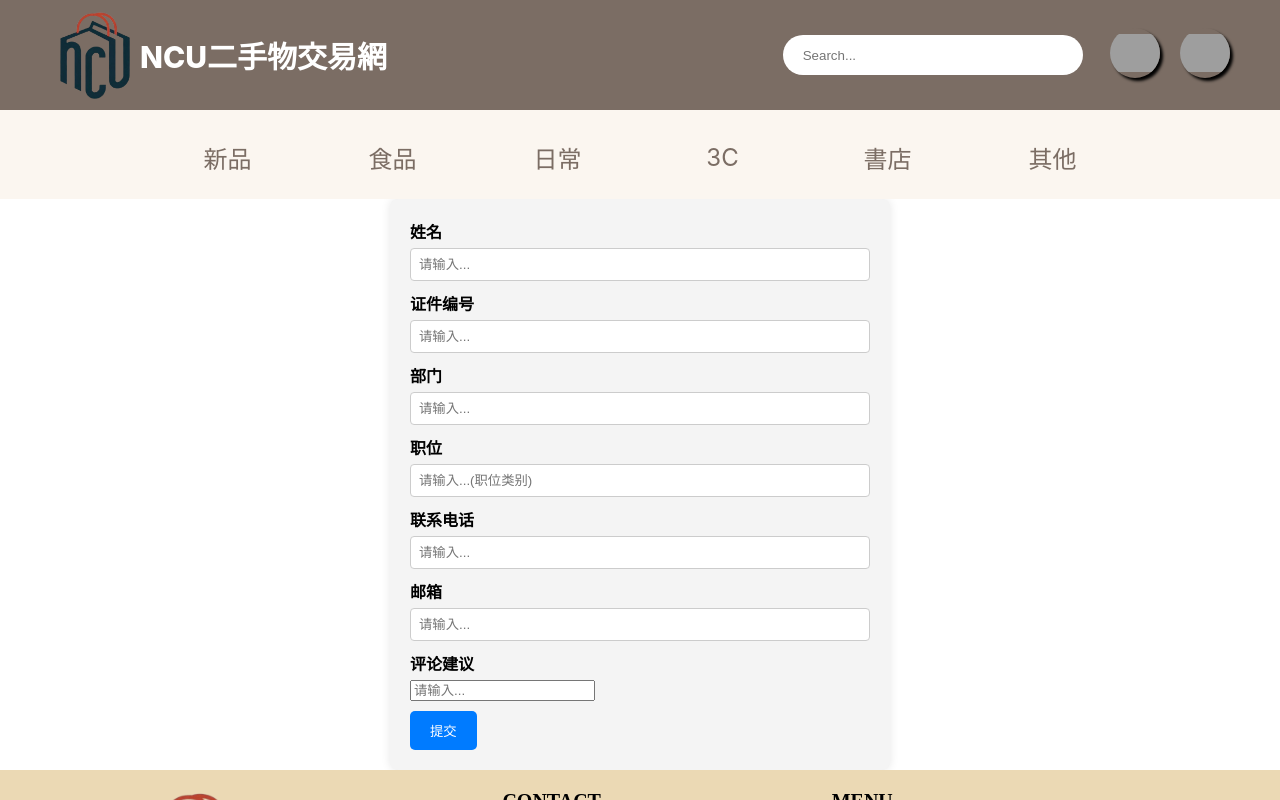
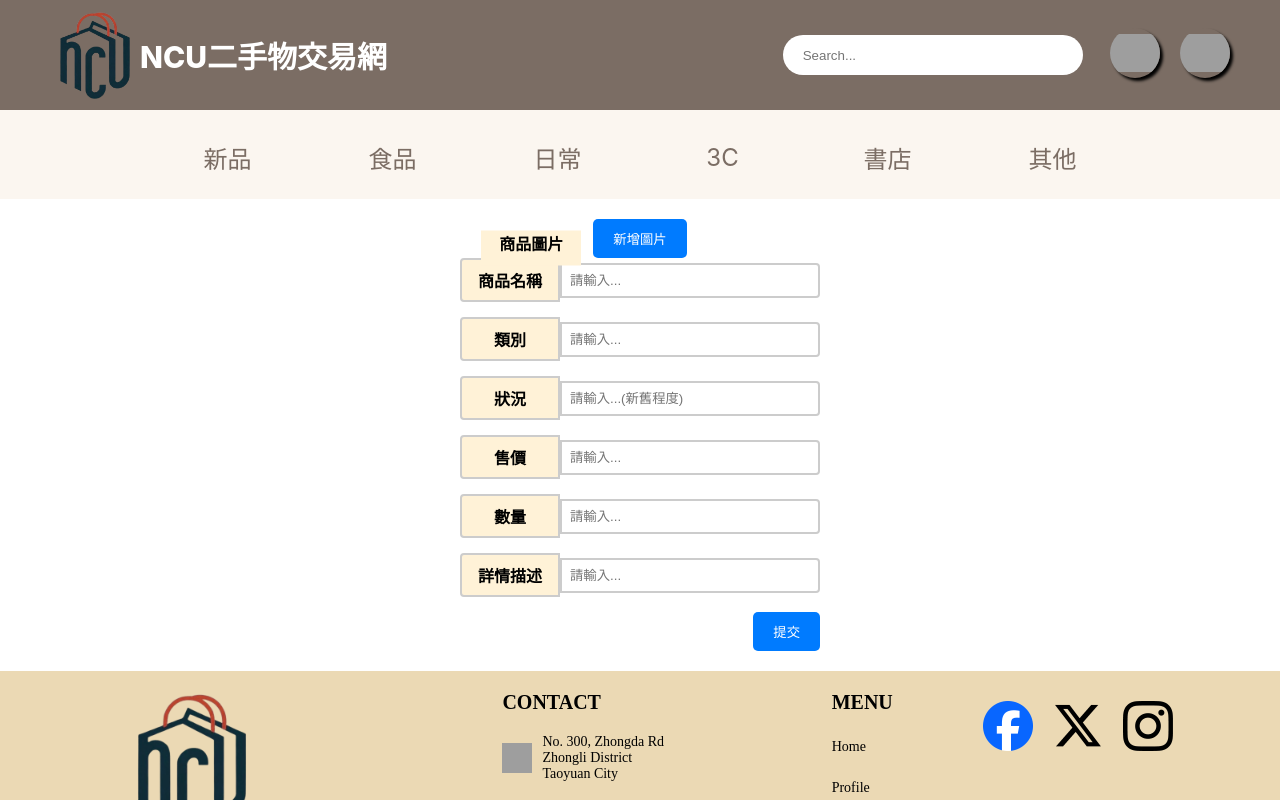
Before and after one commit to ryan8967/mid-term-project, a Vue app: page /newproduct in a window 1280 px wide. Shown: the top 800 px of the page. Built offline with nearby package versions, Linux system fonts and the light colour scheme; grey boxes are pictures that could not be loaded.

Commit message:
我會加油的

```diff
--- a/src/components/pages/ProductPages/newProduct.vue
+++ b/src/components/pages/ProductPages/newProduct.vue
@@ -1,11 +1,21 @@
 <template>
   <div class="form-container">
     <form @submit.prevent="handleSubmit">
+      <div class="color-block"><strong>商品圖片</strong></div>
+      <div class="button-row">
+        <button class="add-image-button" type="button" @click="addImageField">新增圖片</button>
+      </div>
       <div class="form-row" v-for="(input, index) in formInputs" :key="index">
-          <label :for="input.id">{{ input.label }}</label>
+        <div class="input-title">{{ input.label }}</div>
         <input :id="input.id" v-model="input.value" :type="input.type" :placeholder="input.placeholder">
       </div>
+      <div class="button-row">
         <button type="submit">提交</button>
+      </div>
+      <div class="image-upload-row" v-for="(image, index) in images" :key="'image' + index">
+        <label :for="'imageUpload' + index">上傳圖片 {{ index + 1 }}</label>
+        <input type="file" :id="'imageUpload' + index" @change="handleFileUpload($event, index)">
+      </div>
     </form>
   </div>
 </template>
@@ -15,56 +25,86 @@
   name: 'CustomForm',
   data() {
     return {
+      images: [],
       formInputs: [
-          { id: 'name', label: '姓名', value: '', type: 'text', placeholder: '请输入...' },
-          { id: 'id_number', label: '证件编号', value: '', type: 'text', placeholder: '请输入...' },
-          { id: 'department', label: '部门', value: '', type: 'text', placeholder: '请输入...' },
-          { id: 'position', label: '职位', value: '', type: 'text', placeholder: '请输入...(职位类别)' },
-          { id: 'phone', label: '联系电话', value: '', type: 'tel', placeholder: '请输入...' },
-          { id: 'email', label: '邮箱', value: '', type: 'email', placeholder: '请输入...' },
-          { id: 'comments', label: '评论建议', value: '', type: 'textarea', placeholder: '请输入...' }
-        ]
+
+        { id: 'id_number', label: '商品名稱', value: '', type: 'text', placeholder: '請輸入...' },
+        { id: 'department', label: '類別', value: '', type: 'text', placeholder: '請輸入...' },
+        { id: 'position', label: '狀況', value: '', type: 'text', placeholder: '請輸入...(新舊程度)' },
+        { id: 'phone', label: '售價', value: '', type: 'text', placeholder: '請輸入...' },
+        { id: 'email', label: '數量', value: '', type: 'text', placeholder: '請輸入...' },
+        { id: 'comments', label: '詳情描述', value: '', type: 'text', placeholder: '請輸入...' }
+      ],
     };
   },
   methods: {
     handleSubmit() {
-        // Submit form logic
-        console.log("Form data:", this.formInputs);
-        alert("Form submitted!");
+      // 處理提交邏輯
+      console.log(this.formInputs);
+      console.log(this.images);
+    },
+    handleFileUpload(event, index) {
+      const file = event.target.files[0];
+      this.$set(this.images, index, file);
+    },
+    addImageField() {
+      this.images.push(null);  // 推入一個新的空位置到 images 陣列
     }
   }
-  }
+};
 </script>
 
-  <!-- css -->
 <style scoped>
+.color-block {
+  width: 100px;
+  height: 35px;
+  background-color: #FFF2D7;
+  position: absolute;
+  top: 31%;
+  left: 41.5%;
+  transform: translate(-50%, -50%);
+  text-align: center;
+  margin-bottom: 15px;
+}
+
+.add-image-button {
+  display: flex;
+  justify-content: left;
+  margin: auto;
+}
+
 .form-container {
-    max-width: 500px;
+  display: flex;
+  flex-direction: column;
+  max-width: 400px;
   margin: auto;
   padding: 20px;
-    background-color: #f4f4f4;
-    border-radius: 8px;
-    box-shadow: 0 0 10px rgba(0,0,0,0.1);
+  background-color: #ffffff;
+  border-radius: 4px;
 }
 
-  .form-row {
-    margin-bottom: 10px;
+.form-row, .image-upload-row {
+  display: flex;
+  align-items: center;
+  margin-bottom: 15px;
 }
 
-  label {
-    display: block;
-    margin-bottom: 5px;
+.input-title {
+  width: 100px;
+  padding: 8px;
+  background-color: #FFF2D7; /* 可根據需要修改顏色 */
+  text-align: center;
   font-weight: bold;
+  border: 2px solid #ccc;
+  border-radius: 4px 0 0 4px;
 }
 
 input[type="text"],
-  input[type="tel"],
-  input[type="email"],
 textarea {
-    width: 100%;
+  flex: 1;
   padding: 8px;
-    border: 1px solid #ccc;
-    border-radius: 4px;
+  border: 2px solid #ccc;
+  border-radius: 0 4px 4px 0;
 }
 
 button {
@@ -75,4 +115,18 @@
   border-radius: 5px;
   cursor: pointer;
 }
+
+.button-row {
+  display: flex;
+  justify-content: flex-end; /* 按鈕靠右對齊 */
+}
 </style>
+
+
+/*{ id: 'name', label: '商品圖片', value: '', type: 'text', placeholder: '請输入...' },
+{ id: 'id_number', label: '商品名稱', value: '', type: 'text', placeholder: '请输入...' },
+{ id: 'department', label: '類別', value: '', type: 'text', placeholder: '请输入...' },
+{ id: 'position', label: '狀況', value: '', type: 'text', placeholder: '请输入...(新舊程度)' },
+{ id: 'phone', label: '售價', value: '', type: 'tel', placeholder: '请输入...' },
+{ id: 'email', label: '數量', value: '', type: 'email', placeholder: '请输入...' },
+{ id: 'comments', label: '詳情描述', value: '', type: 'textarea', placeholder: '请输入...' }*/
```
Lines whose indentation alone changed are shown as unchanged.
